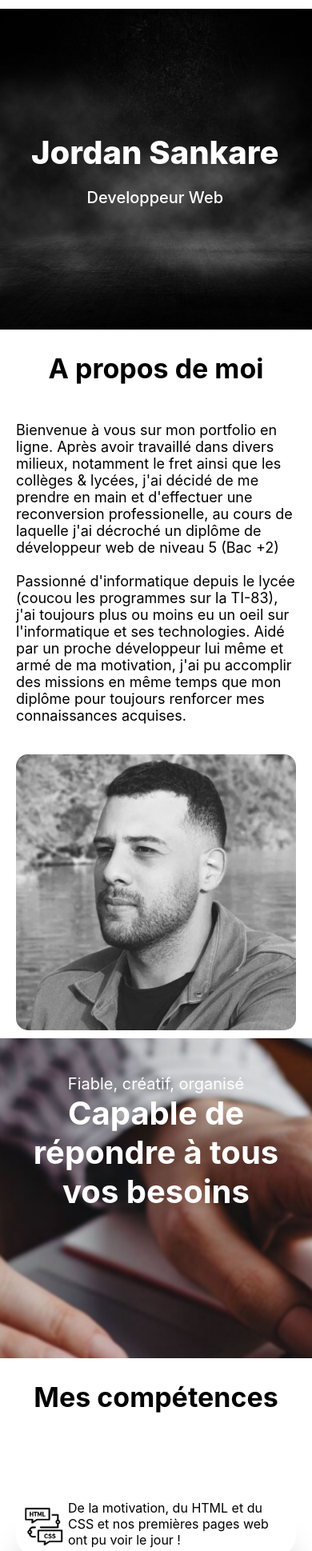
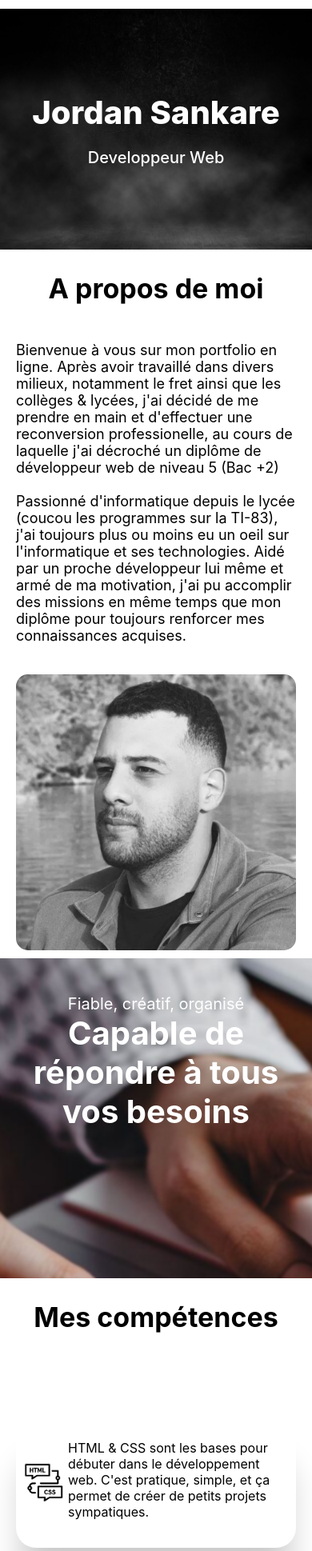
Before and after one commit to jsankare/portfolio, a React (Create React App) app: page / in a window 390 px wide. Shown: the part 58-1997 px from the top of the page at 80% size. Built offline with nearby package versions, Linux system fonts and the light colour scheme; no server answers.

Commit message:
changed data, tweaked responsive settings and queries.

```diff
--- a/src/components/Hero/index.jsx
+++ b/src/components/Hero/index.jsx
@@ -9,7 +9,10 @@ const HeroWrapper = styled.section`
   display: flex;
   flex-direction: column;
   justify-content: center;
-  overflow: hidden;
+  @media (max-width:500px){
+    height: 300px;
+    align-items: center;
+  }
 `;
 
 const BackgroundImage = styled.div`
@@ -26,9 +29,12 @@ const ContentWrapper = styled.div`
   flex-direction: column;
   position: absolute;
   left: 10%;
-  @media (max-width : 768px) {
+  @media (max-width : 500px) {
+    left: auto;
+    text-align: center;
     position: inline;
     align-items: center;
+    justify-content: center;
   }
 `
 
--- a/src/components/Skill/index.jsx
+++ b/src/components/Skill/index.jsx
@@ -10,8 +10,9 @@ const Container = styled.div`
     flex-direction: column;
     justify-content: center;
     align-items: center;
+    width: 100%;
     max-width: 280px;
-    max-height: 230px;
+    min-height: 400px;
     box-shadow: rgba(0, 0, 0, 0.2) 0px 60px 40px -7px;
     border-radius: 25px;
     &:hover{
@@ -19,14 +20,17 @@ const Container = styled.div`
     }
     @media (max-width: 768px) {
     max-width: 200px;
-    max-height: 250px;
+    height: 420px;
   }
   @media (max-width: 500px) {
     max-width: 400px;
-    max-height: 100px;
+    max-height: 200px;
+    min-height: 150px;
     flex-direction: row;
     padding: 10px;
     gap: 5px;
+    height: auto;
+    justify-content: space-evenly;
     &:hover{
         transform: scale(1.05);
     }
--- a/src/components/Skills/index.jsx
+++ b/src/components/Skills/index.jsx
@@ -7,67 +7,67 @@ let data = [
     {
         id: 'GLM1',
         title: 'HTML / CSS',
-        description: `De la motivation, du HTML et du CSS et nos premières pages web ont pu voir le jour !`,
+        description: `HTML & CSS sont les bases pour débuter dans le développement web. C'est pratique, simple, et ça permet de créer de petits projets sympatiques.`,
         image: '/images/htmlcss.png',
     },
     {
         id: 'MEG2',
         title: 'Javascript',
-        description: `L'ajout du Javascript dans nos petits projets a permis d'élargir nos horizons, et de penser à aller acheter de l'aspirine`,
+        description: `L'ajout du Javascript au HTML & CSS permet de d'implémenter des fonctionnalités dynamiques et intéractives à nos projets`,
         image: '/images/js.png',
     },
     {
         id: '4BA4',
         title: 'Styled Components',
-        description: `Ah .. Après le CSS classique, je me suis aventuré sur les modules css, mais ça c'est quelque chose de différent ! On y prend goût`,
+        description: `La bibliothèque Styled Components permet de créer des composants réutilisables avec des styles CSS déclarés directement dans le code Javascript`,
         image: '/images/styled.png',
     },
     {
         id: 'V7K3',
         title: 'React',
-        description: `Enfin ! Quelque chose de sympa ! C'est beau, bien rangé, et puis ça sent bon dis donc`,
+        description: `React est une bibliothèque Javascript utilisée pour construire des interfaces utilisateur intéractives et réactives, en facilitant la gestion de l'état des composants et la mise à jour efficace de l'interface`,
         image: '/images/react.png',
     },
     {
         id: '47M5',
         title: 'Wordpress',
-        description: `Tients tiens .. Un CMS ? Oui bon et bien il faut bien s'intéresser un peu à tout aussi`,
+        description: `Wordpress est un CMS qui permet de créer et gérer facilement des sites, sans nécessiter de connaissances approfondies en programmation`,
         image: '/images/wordpress.png',
     },
     {
         id: 'BM86',
         title: 'Node',
-        description: `C'est complètement différent de tout ce qui précède dis moi ? Complexe, mais fort intéressant`,
+        description: `Node.js est un environnement d'exécution JavaScript côté serveur, basé sur le moteur V8 de Google Chrome, qui permet de développer des applications web évolutives et hautement performantes, ainsi que des outils en ligne de commande`,
         image: '/images/node.png',
     },
     {
         id: 'M6L7',
         title: 'Git',
-        description: `THE outil, l'indispensable, le reconnu, l'immanquable, l'imprérieux !`,
+        description: `Git est un système de contrôle de version décentralisé, largement utilisé dans le développement de logiciels, qui permet de gérer et de suivre les modifications apportées aux fichiers, de collaborer efficacement avec d'autres développeurs et de revenir facilement à des versions antérieures en cas de besoin`,
         image: '/images/git.png',
     },
     {
         id: 'L23U',
         title: 'Mongo',
-        description: `On met les infos dans les petites boites et on range tout ça bien propre`,
+        description: `MongoDB est une base de données NoSQL orientée documents, qui offre une flexibilité et une évolutivité élevées, ainsi qu'une gestion facile des données non structurées ou semi-structurées, en permettant le stockage et la récupération de données sous un format de type JSON`,
         image: '/images/mongoDB.png',
     },
     {
         id: '6ME8',
         title: 'SEO',
-        description: `L'art et la manière d'être bien vu par le patron`,
+        description: `Le SEO désigne l'ensemble des techniques et pratiques visant à améliorer la visibilité et le classement d'un site web dans les résultats des moteurs de recherche, afin d'attirer un trafic organique de qualité et d'augmenter sa visibilité en ligne`,
         image: '/images/seo.png',
     },
     {
         id: '52M9',
         title: 'Bootstrap',
-        description: `Et une bibliothèque de composants, une !`,
+        description: `Bootstrap est un framework front-end open source qui facilite la création de sites web réactifs et esthétiquement attrayants. Il fournit une collection de composants prédéfinis et d'outils CSS/JavaScript pour accélérer le processus de développement et garantir la cohérence de l'interface utilisateur`,
         image: '/images/bootstrap.png',
     },
     {
         id: '2M11',
         title: 'Figma',
-        description: `Finalement, c'est quand même plus pratique que mon bloc-note et mon crayon de papier`,
+        description: `Figma est un outil de conception d'interface utilisateur (UI) et de prototypage basé sur le cloud, qui permet aux équipes de collaborer en temps réel sur la création et la conception d'interfaces interactives pour des applications web et mobiles, offrant ainsi une approche efficace et centralisée du design,`,
         image: '/images/figma.jpg',
     }
 ];
--- a/src/components/Testimonial/index.jsx
+++ b/src/components/Testimonial/index.jsx
@@ -30,6 +30,7 @@ const Title = styled.h3`
 
 const TruncatedDescription = styled.p`
     font-weight: bold;
+    margin: 0;
     width: 100%;
     max-width: 300px;
     text-align: center;
@@ -45,6 +46,7 @@ const TruncatedDescription = styled.p`
 `;
 
 const FullDescription = styled.p`
+    margin: 0;
     font-weight: bold;
     width: 100%;
     max-width: 300px;
@@ -65,6 +67,7 @@ const ExpandButton = styled.button`
 
 const Name = styled.h4`
     margin: 0;
+    margin-top: 5px;
 `;
 
 const Position = styled.p`
```
